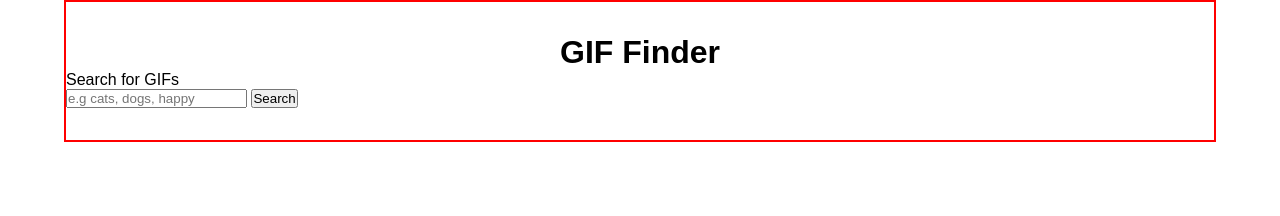
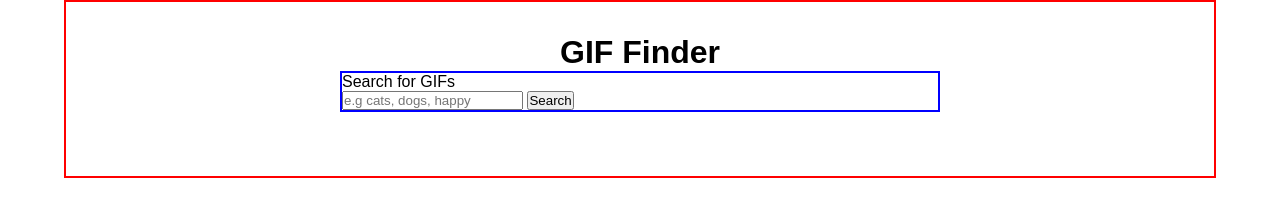
Before and after one commit to pbain63/Project_Working-with-APIs, a plain HTML site: page index.html in a window 1280 px wide. Drawn offline with Linux system fonts and the light colour scheme.

Commit message:
Add styles to form in styles.css

```diff
--- a/styles.css
+++ b/styles.css
@@ -19,3 +19,9 @@ main {
 h1 {
   text-align: center;
 }
+
+#gif-search-form {
+  border: 2px solid blue;
+  max-width: 600px;
+  margin: 0 auto 2rem;
+}
```
